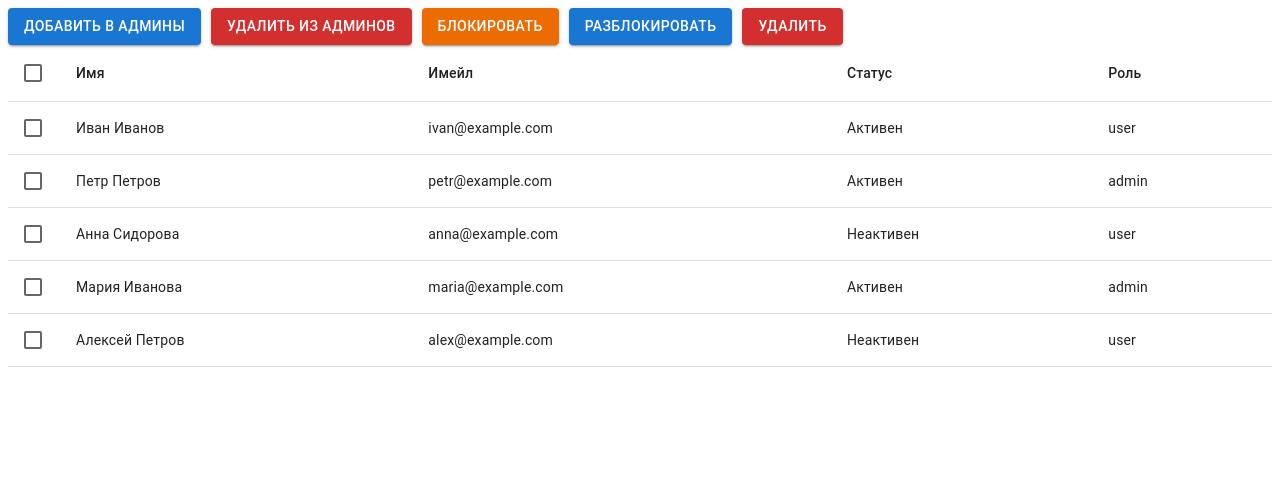
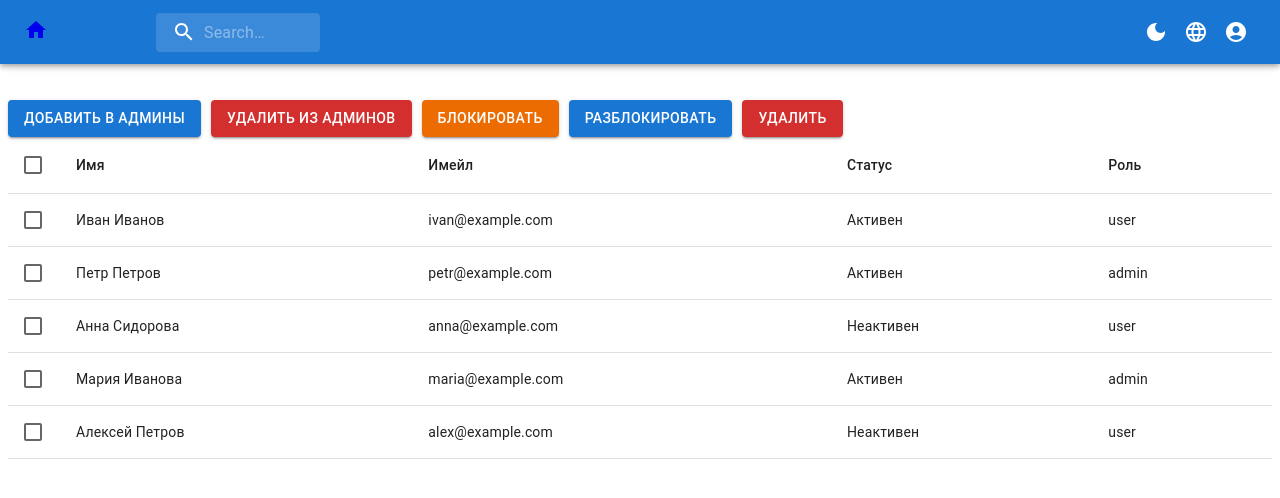
Before and after one commit to koliasinitsa/itransition, a React (Vite) app in the folder client/: page /Users in a window 1280 px wide. Shown: the top 498 px of the page. Built offline with nearby package versions, Linux system fonts and the light colour scheme.

Commit message:
users table fix client

```diff
--- a/client/src/components/UsersTable/UsersTable.tsx
+++ b/client/src/components/UsersTable/UsersTable.tsx
@@ -6,6 +6,7 @@ import TableHead from '@mui/material/TableHead';
 import TableRow from '@mui/material/TableRow';
 import Button from '@mui/material/Button';
 import Checkbox from '@mui/material/Checkbox';
+import Header from '../Header/Header';
 
 interface User {
   id: number;
@@ -46,7 +47,9 @@ const UsersTable: React.FC = () => {
   };
 
   return (
-    <>
+    <div >
+      <Header />
+      <div style={{ marginTop: '100px' }}>
         <Button
           variant="contained"
           color="primary"
@@ -88,6 +91,7 @@ const UsersTable: React.FC = () => {
         >
           Удалить
         </Button>
+      </div>
 
       <Table>
         <TableHead>
@@ -125,7 +129,7 @@ const UsersTable: React.FC = () => {
           ))}
         </TableBody>
       </Table>
-    </>
+    </div>
   );
 }
 
```
Lines whose indentation alone changed are shown as unchanged.
